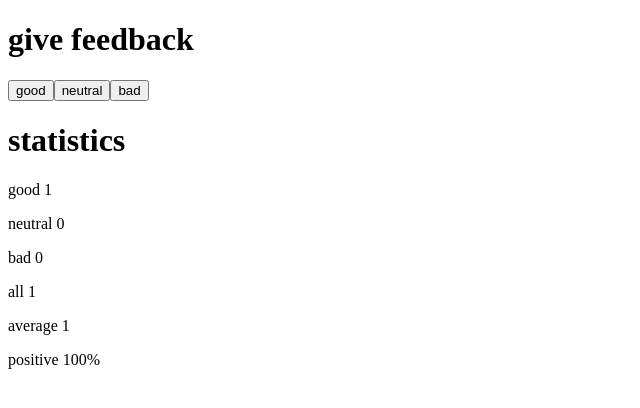
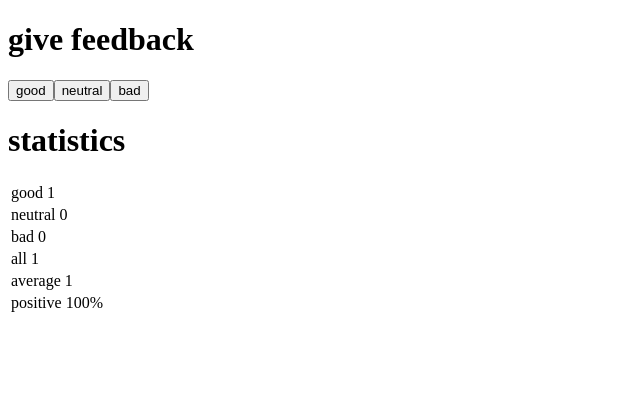
Before and after one commit to SirTwirl/part1, a React (Vite) app in the folder unicafe/: page / in a window 1280 px wide. Both pictures are taken after a click on the button "good". Shown: the top 408 px of the page, without its empty margins (0-640 px from the left). Built offline with nearby package versions, Linux system fonts and the light colour scheme.

Commit message:
feat: format statistics as an HTML table

```diff
--- a/unicafe/src/App.jsx
+++ b/unicafe/src/App.jsx
@@ -2,7 +2,7 @@
 
 const StatisticLine = (props) => {
   return (
-    <p>{props.text} {props.value}</p>
+      <tr><td>{props.text} {props.value}</td></tr>
   )
 }
 
@@ -26,12 +26,16 @@
     return (
     <>
       <h1>statistics</h1>
+      <table>
+        <tbody>
           <StatisticLine text='good' value={props.good}/>
           <StatisticLine text='neutral' value={props.neutral}/>
           <StatisticLine text='bad' value={props.bad}/>
           <StatisticLine text='all' value={total}/>
           <StatisticLine text='average' value={average}/>
           <StatisticLine text='positive' value={positive + '%'}/>
+        </tbody>
+      </table>
     </>
   )
   }
```
Lines whose indentation alone changed are shown as unchanged.
